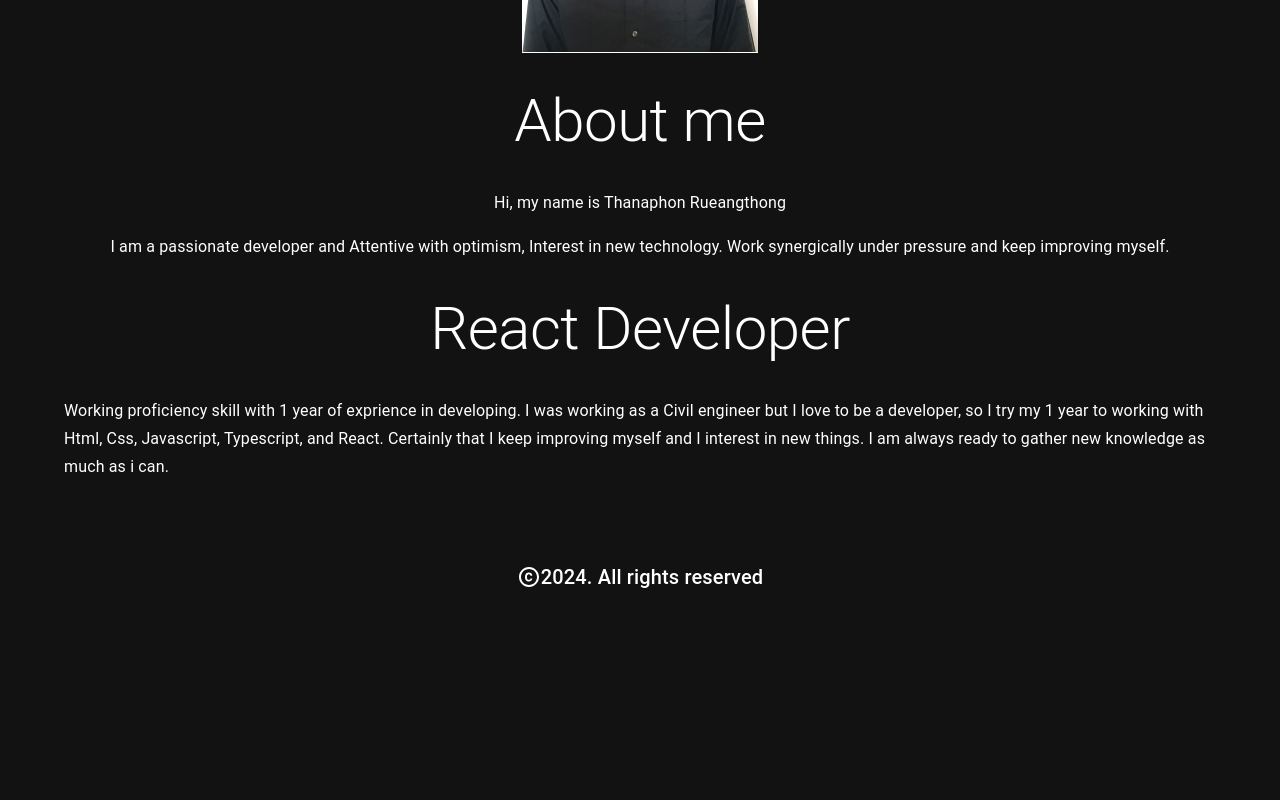
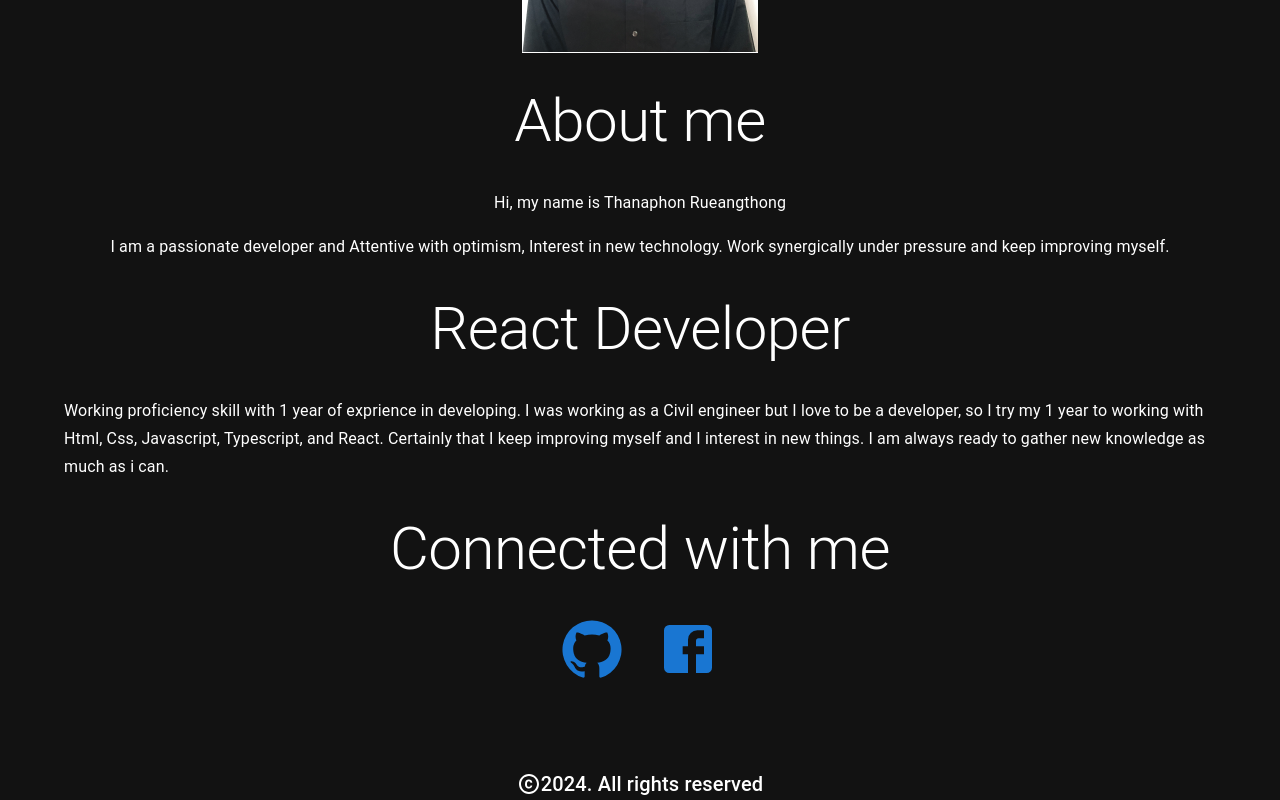
Before and after one commit to HelloMost/Resume, a React (Vite) app: page /about in a window 1280 px wide. Shown: the part 363-1163 px from the top of the page. Before the commit the page ends 956 px from the top, so only its background shows below. Built offline with nearby package versions, Linux system fonts and the light colour scheme.

Commit message:
commit 4
Add social media link and delete 1 project

```diff
--- a/src/pages/About.tsx
+++ b/src/pages/About.tsx
@@ -1,5 +1,6 @@
-import { Box, Typography, createTheme, responsiveFontSizes, ThemeProvider, Container } from '@mui/material'
-
+import { Box, Link, Typography, createTheme, responsiveFontSizes, ThemeProvider, Container } from '@mui/material'
+import GitHubIcon from '@mui/icons-material/GitHub';
+import FacebookIcon from '@mui/icons-material/Facebook';
 
 
 let theme = createTheme();
@@ -39,6 +40,17 @@ export function About() {
         myself and I interest in new things. I am always ready to gather new knowledge as much as i can.
       </Typography>
     </Box>
+    <Box sx={{ display: 'flex', mt: '2rem', justifyContent: 'center'}}>
+      <Typography variant='h2'>Connected with me</Typography>
+    </Box>
+    <Box sx={{ display: 'flex', mt: '2rem', justifyContent: 'center', gap: '2rem'}}>
+      <Link href="https://github.com/HelloMost" target="_blank" >
+        <GitHubIcon sx={{ width: '4rem', height: '4rem'}}/>
+      </Link>
+      <Link href="https://www.facebook.com/mostiere" target="_blank" >
+        <FacebookIcon sx={{ width: '4rem', height: '4rem'}}/>
+      </Link>
+    </Box>
     </Container>
     </ThemeProvider>
     </>
--- a/src/pages/Home.tsx
+++ b/src/pages/Home.tsx
@@ -50,13 +50,6 @@ export function Home() {
                 </Typography>
             </Box>
         </Box>
-        <Box sx={{display:'flex', flexDirection: {xs: 'column' , md: 'row'}, justifyContent:'space-around', alignItems: 'center', mt: '10rem', background:''}}>
-            <Box sx={{display: 'flex', flexDirection: 'column', maxWidth:'500px', order: {xs: 2, md: 1 } }}>
-                <Typography variant="h1" gutterBottom sx={{ mx: '2rem'}}>Eat</Typography>
-                <Typography variant="subtitle1"  gutterBottom sx={{ mx: '2rem'}}>Lorem ipsum dolor sit amet consectetur, adipisicing elit. Saepe provident aspernatur ad dolor, commodi recusandae illum aliquam dolorem asperiores quas ratione aperiam ab reiciendis qui unde mollitia quos sint! Dolor?</Typography>
-            </Box>
-            <Box sx={{display: 'flex', order: {xs: 1, md: 2}}} component='img' src="./portfolio/anyaHerb.png" title="activities" width='640px' />
-        </Box>
     </Container>
     </ThemeProvider>
     </>
```
